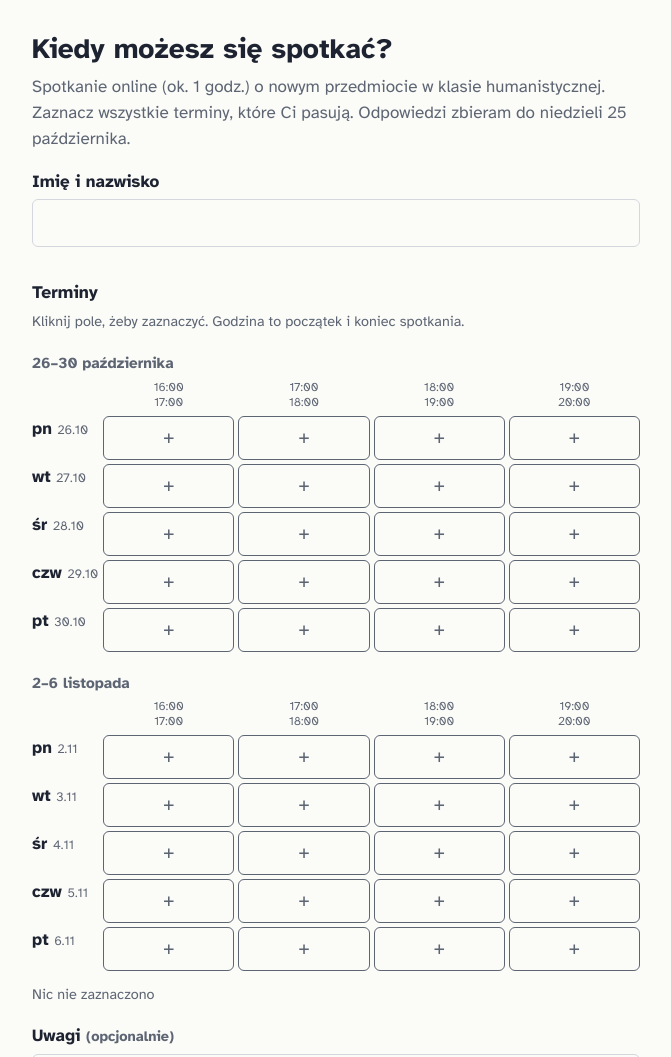
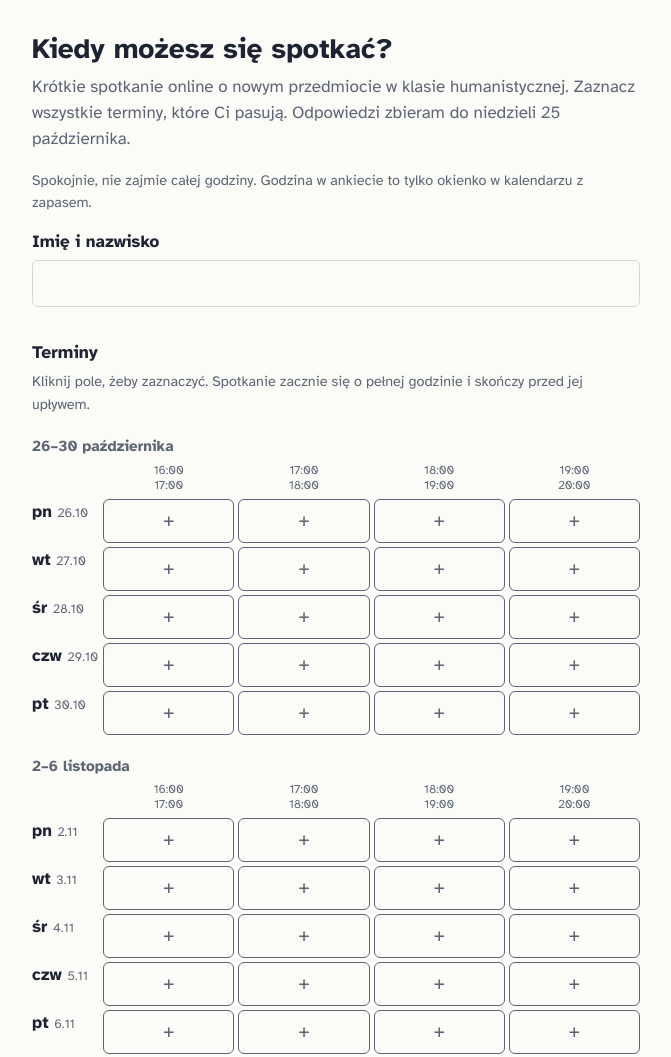
Before and after one commit to taraswidokowy/gla-spotkanie, a plain HTML site: page index.html in a window 1280 px wide. Shown: the top 1057 px of the page, without its empty margins (304-975 px from the left). Drawn offline with Linux system fonts and the light colour scheme.

Commit message:
Info: spotkanie krótsze niż godzina
Co-Authored-By: Claude Opus 5.5 <noreply@anthropic.com>

```diff
--- a/index.html
+++ b/index.html
@@ -10,14 +10,15 @@
 <body>
 <main id="app">
   <h1>Kiedy możesz się spotkać?</h1>
-  <p class="lead">Spotkanie online (ok. 1 godz.) o nowym przedmiocie w klasie humanistycznej.
+  <p class="lead">Krótkie spotkanie online o nowym przedmiocie w klasie humanistycznej.
     Zaznacz wszystkie terminy, które Ci pasują. Odpowiedzi zbieram do <span id="dl"></span>.</p>
+  <p class="hint">Spokojnie, nie zajmie całej godziny. Godzina w ankiecie to tylko okienko w kalendarzu z zapasem.</p>
 
   <label class="f" for="imie">Imię i nazwisko</label>
   <input type="text" id="imie" autocomplete="name" maxlength="80">
 
   <h2>Terminy</h2>
-  <p class="hint">Kliknij pole, żeby zaznaczyć. Godzina to początek i koniec spotkania.</p>
+  <p class="hint">Kliknij pole, żeby zaznaczyć. Spotkanie zacznie się o pełnej godzinie i skończy przed jej upływem.</p>
   <div id="grid"></div>
   <div class="picked" id="picked"></div>
 
```
